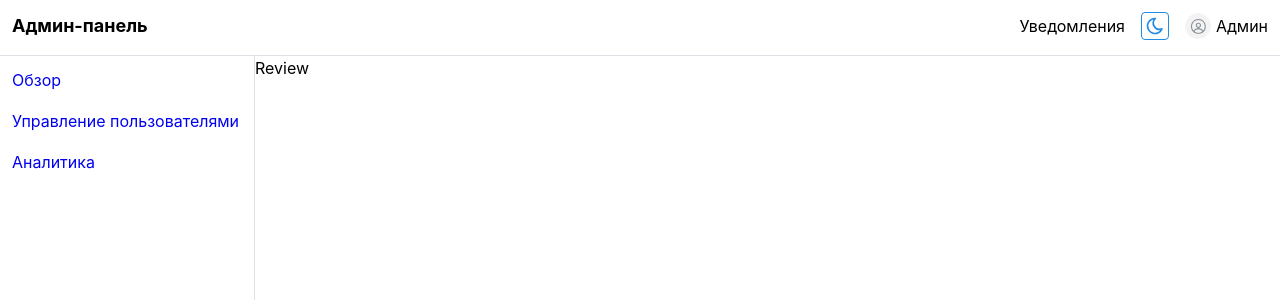
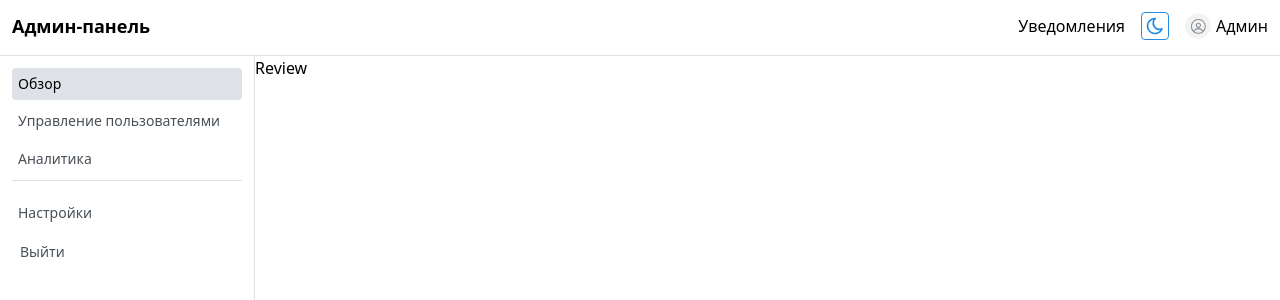
Before and after one commit to M-a-K-s-1-M/neshopify, a React (Vite) app in the folder admin-frontend/: page / in a window 1280 px wide. Shown: the top 300 px of the page. Built offline with nearby package versions, Linux system fonts and the light colour scheme.

Commit message:
Изменит внешний вид вкладок в navbar и добавит конфигурацию темы

```diff
--- a/admin-frontend/src/app/layouts/MainLayout.tsx
+++ b/admin-frontend/src/app/layouts/MainLayout.tsx
@@ -1,20 +1,9 @@
 import { Header } from "@/widgets/header";
 import { Navbar } from "@/widgets/navbar";
-import { AppShell, Avatar, Burger, Flex, Group, Stack, Text } from "@mantine/core";
+import { AppShell } from "@mantine/core";
 import { useDisclosure } from "@mantine/hooks";
-import { NavLink, Outlet } from "react-router-dom";
+import { Outlet } from "react-router-dom";
 
-
-interface InavbarItem {
-    label: string,
-    path: string,
-}
-
-const navbarItems: InavbarItem[] = [
-    { label: 'Обзор', path: '/' },
-    { label: 'Управление пользователями', path: '/user-management' },
-    { label: 'Аналитика', path: '/analytics' },
-]
 
 export function MainLayout() {
     const [opened, { toggle }] = useDisclosure();
--- a/admin-frontend/src/app/providers/theme.tsx
+++ b/admin-frontend/src/app/providers/theme.tsx
@@ -2,7 +2,44 @@ import { createTheme, MantineProvider } from "@mantine/core";
 import React from "react";
 
 const theme = createTheme({
-    fontFamily: 'system-ui, Avenir, Helvetica, Arial, sans-serif'
+    fontFamily: 'system-ui, Avenir, Helvetica, Arial, sans-serif',
+
+    autoContrast: true,
+    luminanceThreshold: 0.3,
+
+    primaryShade: { dark: 6, light: 6 },
+
+    // colors: {
+    //     // Синяя палитра для светлой темы
+    //     blue: [
+    //         '#f5f8ff', '#e1ebff', '#c7dbff', '#a3c4ff',
+    //         '#7ba9ff', '#4d8dff', '#2d7cff', '#1a6ae6',
+    //         '#0d5ccc', '#004bb3'
+    //     ],
+
+    //     // Серые палитры
+    //     dark: [
+    //         '#C1C2C5', '#A6A7AB', '#909296', '#5C5F66',
+    //         '#373A40', '#2C2E33', '#25262B', '#1A1B1E',
+    //         '#141517', '#101113'
+    //     ],
+
+    //     gray: [
+    //         '#f8fafc', '#f1f5f9', '#e2e8f0', '#cbd5e1',
+    //         '#94a3b8', '#64748b', '#475569', '#334155',
+    //         '#1e293b', '#0f172a'
+    //     ],
+
+    //     primary: virtualColor({
+    //         name: 'primary',
+    //         dark: 'blue',
+    //         light: 'gray',
+    //     }),
+    // },
+
+    // primaryColor: 'primary',
+
+
 })
 
 export const ThemeProvider = ({ children }: { children: React.ReactNode }) => {
--- a/admin-frontend/src/widgets/navbar/index.tsx
+++ b/admin-frontend/src/widgets/navbar/index.tsx
@@ -1,31 +1,62 @@
-import { Stack, } from "@mantine/core"
-import { NavLink } from "react-router-dom"
+import { Group, Stack, Text, } from "@mantine/core"
+import { NavLink, useLocation } from "react-router-dom"
 import styles from './styles.module.scss';
 
 
-interface InavbarItem {
+interface INavbarItem {
     label: string,
     path: string,
 }
 
-const navbarItems: InavbarItem[] = [
+const navbarItems: INavbarItem[] = [
     { label: 'Обзор', path: '/' },
     { label: 'Управление пользователями', path: '/user-management' },
     { label: 'Аналитика', path: '/analytics' },
 ]
 export function Navbar() {
-
+    const location = useLocation();
+    const pathname = location.pathname;
 
     return (
-        <Stack className={styles.navbar}>
+        <Stack className={styles.navbar} gap={5}>
             {navbarItems?.map(navItem => {
-                return <NavLink
-                    className={({ isActive }) => isActive ? styles.navbar__link_active : styles.navbar__link}
+                return <Text
                     key={navItem.label}
-                    to={navItem.path}>
+                    size="sm"
+                    p={6}
+                    bdrs={'sm'}
+                    component={NavLink}
+                    to={navItem.path}
+                    className={pathname === navItem.path ? styles.navbar__link_active : styles.navbar__link}
+                >
                     {navItem.label}
-                </NavLink>
+                </Text>
             })}
+
+            <Stack gap={5} className={styles.navbar__footer} mt={'auto'}>
+                <Text
+                    size="sm"
+                    p={6}
+                    bdrs={'sm'}
+                    component={NavLink}
+                    to={'/'}
+                    className={pathname === '/settings' ? styles.navbar__link_active : styles.navbar__link}
+                >
+                    Настройки
+                </Text>
+
+                <Text
+                    size="sm"
+                    p={8}
+                    bdrs={'sm'}
+                    component={NavLink}
+                    to={'/'}
+                    className={pathname === '/exit' ? styles.navbar__link_active : styles.navbar__link}
+                >
+                    Выйти
+                </Text>
+
+            </Stack>
         </ Stack>
     )
 }
--- a/admin-frontend/src/widgets/navbar/styles.module.scss
+++ b/admin-frontend/src/widgets/navbar/styles.module.scss
@@ -1,4 +1,20 @@
 .navbar {
 
-    &__link {}
+    &__link {
+        transition: all 0.3s ease;
+        color: light-dark(var(--mantine-color-gray-7), var(--mantine-color-gray-6));
+
+        &:hover {
+            background-color: light-dark(var(--mantine-color-gray-2), var(--mantine-color-gray-8));
+        }
+
+        &_active {
+            background-color: light-dark(var(--mantine-color-gray-3), var(--mantine-color-gray-8));
+        }
+    }
+
+    &__footer {
+        padding-top: 1rem;
+        border-top: 1px solid var(--app-shell-border-color)
+    }
 }
```
Also changed, not shown: admin-frontend/src/app/main.tsx (+7 -4 lines), admin-frontend/src/shared/mocks/dashboardCards.ts (added, +55 -0 lines).
